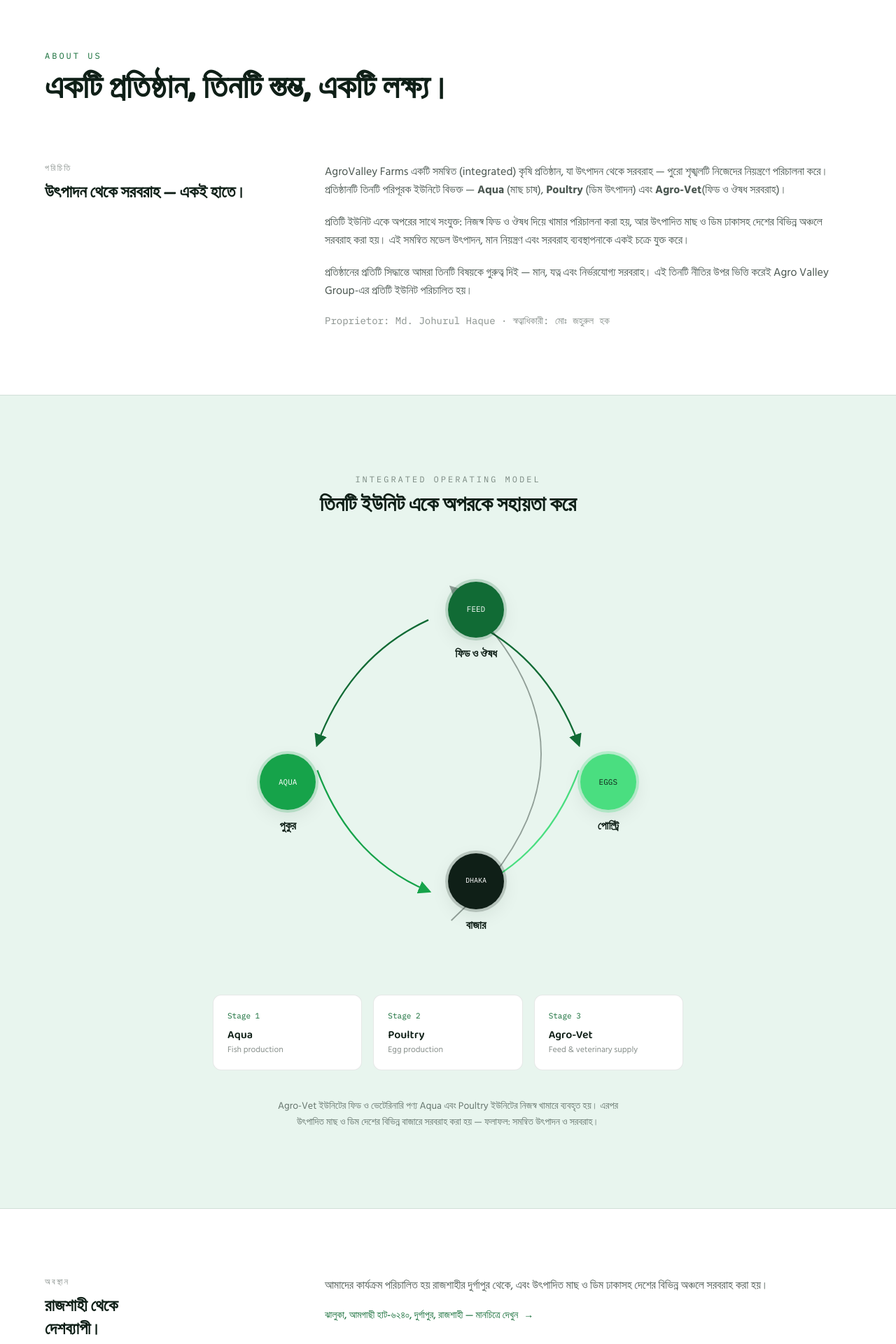
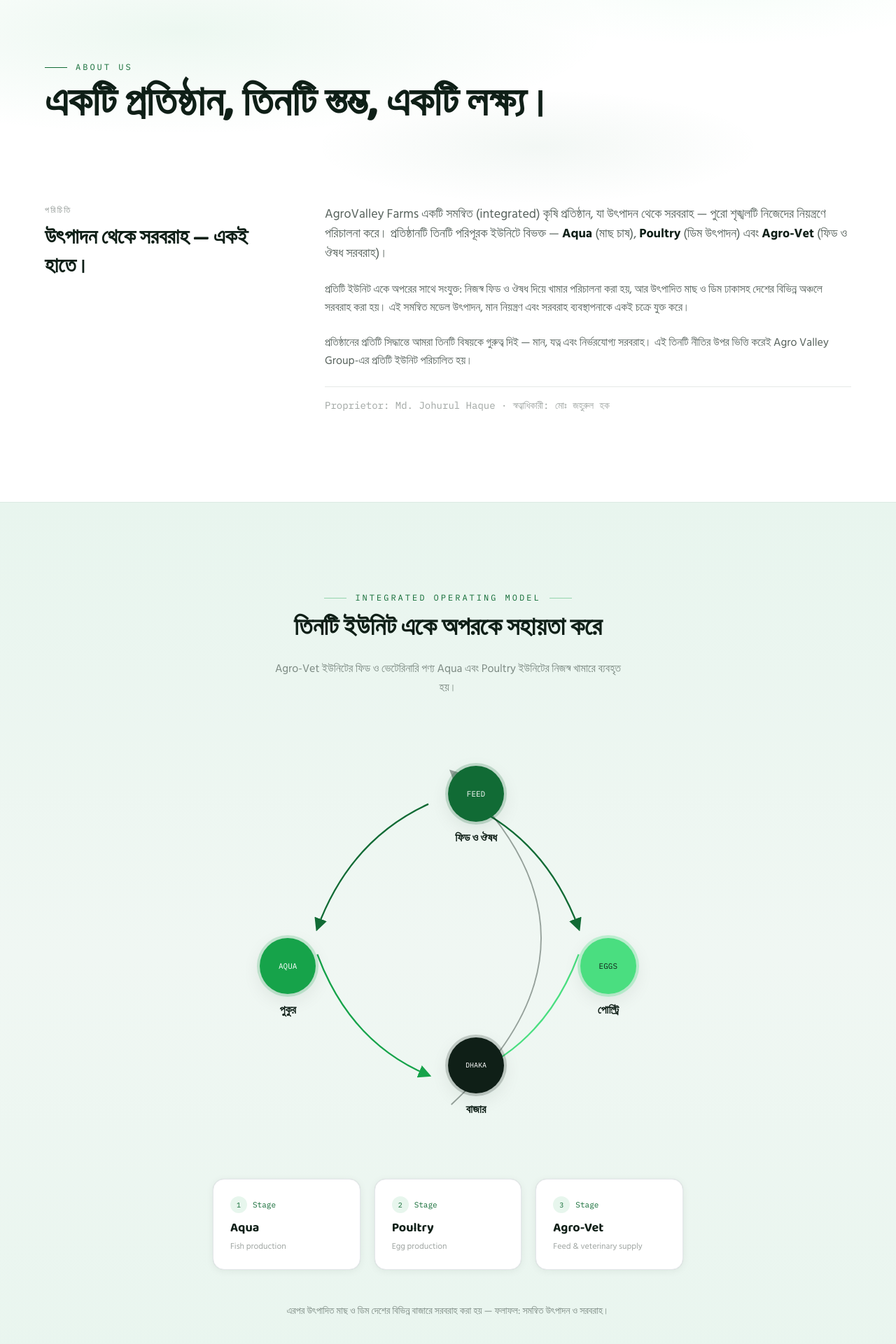
Before and after one commit to agrovalley/bd, a Next.js app: page /about in a window 1280 px wide. Shown: the part 120-2040 px from the top of the page at 70% size. Built offline with nearby package versions, Linux system fonts and the light colour scheme.

Commit message:
🎨 Redesign: professional styling, scroll animations, enhanced cards & UX

```diff
--- a/app/about/page.js
+++ b/app/about/page.js
@@ -3,8 +3,7 @@ import ContactCTA from "@/components/ContactCTA";
 
 export const metadata = {
   title: "পরিচিতি | AgroValley Farms",
-  description:
-    "AgroValley Farms সম্পর্কে জানুন — একটি সমন্বিত কৃষি প্রতিষ্ঠান, যেখানে মাছ চাষ, ডিম উৎপাদন এবং ফিড-ঔষধ সরবরাহ একই ব্যবস্থাপনার অধীনে পরিচালিত হয়।",
+  description: "AgroValley Farms সম্পর্কে জানুন — একটি সমন্বিত কৃষি প্রতিষ্ঠান, যেখানে মাছ চাষ, ডিম উৎপাদন এবং ফিড-ঔষধ সরবরাহ একই ব্যবস্থাপনার অধীনে পরিচালিত হয়।",
 };
 
 const STAGES = [
@@ -16,111 +15,70 @@ const STAGES = [
 export default function AboutPage() {
   return (
     <main>
-      {/* PAGE HEADER */}
-      <section className="pt-36 pb-16 md:pt-48 md:pb-20">
+      <section className="pt-40 pb-20 md:pt-52 md:pb-28 hero-mesh">
         <div className="max-w-wrap mx-auto px-6">
-          <p className="font-mono text-xs tracking-[0.25em] uppercase text-brand-dark mb-4">
-            About Us
-          </p>
-          <h1 className="font-display font-extrabold text-4xl md:text-5xl leading-tight max-w-2xl">
-            একটি প্রতিষ্ঠান, তিনটি স্তম্ভ, একটি লক্ষ্য।
-          </h1>
-        </div>
-      </section>
-
-      {/* INTRO */}
-      <section className="pb-20 md:pb-24">
-        <div className="max-w-wrap mx-auto px-6 grid md:grid-cols-3 gap-12">
-          <div>
-            <p className="font-mono text-xs tracking-[0.2em] uppercase text-ink/50 mb-3">
-              পরিচিতি
-            </p>
-            <h2 className="font-display font-bold text-2xl leading-snug">
-              উৎপাদন থেকে সরবরাহ — একই হাতে।
-            </h2>
-          </div>
-          <div className="md:col-span-2 space-y-5 text-ink/75 leading-relaxed">
-            <p>
-              AgroValley Farms একটি সমন্বিত (integrated) কৃষি প্রতিষ্ঠান, যা উৎপাদন
-              থেকে সরবরাহ — পুরো শৃঙ্খলটি নিজেদের নিয়ন্ত্রণে পরিচালনা করে। প্রতিষ্ঠানটি
-              তিনটি পরিপূরক ইউনিটে বিভক্ত — <strong>Aqua</strong> (মাছ চাষ),
-              <strong> Poultry</strong> (ডিম উৎপাদন) এবং <strong>Agro-Vet</strong>
-              (ফিড ও ঔষধ সরবরাহ)।
-            </p>
-            <p>
-              প্রতিটি ইউনিট একে অপরের সাথে সংযুক্ত: নিজস্ব ফিড ও ঔষধ দিয়ে খামার
-              পরিচালনা করা হয়, আর উৎপাদিত মাছ ও ডিম ঢাকাসহ দেশের বিভিন্ন অঞ্চলে
-              সরবরাহ করা হয়। এই সমন্বিত মডেল উৎপাদন, মান নিয়ন্ত্রণ এবং সরবরাহ
-              ব্যবস্থাপনাকে একই চক্রে যুক্ত করে।
-            </p>
-            <p>
-              প্রতিষ্ঠানের প্রতিটি সিদ্ধান্তে আমরা তিনটি বিষয়কে গুরুত্ব দিই — মান,
-              যত্ন এবং নির্ভরযোগ্য সরবরাহ। এই তিনটি নীতির উপর ভিত্তি করেই Agro Valley
-              Group-এর প্রতিটি ইউনিট পরিচালিত হয়।
-            </p>
-            <p className="font-mono text-sm text-ink/50">
-              Proprietor: Md. Johurul Haque &middot; স্বত্বাধিকারী: মোঃ জহুরুল হক
-            </p>
+          <div className="reveal">
+            <p className="font-mono text-xs tracking-[0.25em] uppercase text-brand-dark mb-4 flex items-center gap-3"><span className="w-8 h-px bg-brand-dark" />About Us</p>
+            <h1 className="font-display font-extrabold text-4xl md:text-5xl lg:text-6xl leading-[1.1] max-w-3xl">একটি প্রতিষ্ঠান, তিনটি স্তম্ভ, একটি লক্ষ্য।</h1>
           </div>
         </div>
       </section>
 
-      {/* INTEGRATED MODEL */}
-      <section className="bg-soft py-20 md:py-28 border-y border-ink/10">
+      <section className="pb-24 md:pb-32">
+        <div className="max-w-wrap mx-auto px-6">
+          <div className="grid md:grid-cols-12 gap-12">
+            <div className="md:col-span-4 reveal">
+              <p className="font-mono text-xs tracking-[0.2em] uppercase text-ink/50 mb-3">পরিচিতি</p>
+              <h2 className="font-display font-bold text-3xl leading-snug">উৎপাদন থেকে সরবরাহ — একই হাতে।</h2>
+            </div>
+            <div className="md:col-span-8 space-y-6 text-ink/70 leading-relaxed reveal reveal-delay-2">
+              <p className="text-lg">AgroValley Farms একটি সমন্বিত (integrated) কৃষি প্রতিষ্ঠান, যা উৎপাদন থেকে সরবরাহ — পুরো শৃঙ্খলটি নিজেদের নিয়ন্ত্রণে পরিচালনা করে। প্রতিষ্ঠানটি তিনটি পরিপূরক ইউনিটে বিভক্ত — <strong className="text-ink">Aqua</strong> (মাছ চাষ), <strong className="text-ink">Poultry</strong> (ডিম উৎপাদন) এবং <strong className="text-ink">Agro-Vet</strong> (ফিড ও ঔষধ সরবরাহ)।</p>
+              <p>প্রতিটি ইউনিট একে অপরের সাথে সংযুক্ত: নিজস্ব ফিড ও ঔষধ দিয়ে খামার পরিচালনা করা হয়, আর উৎপাদিত মাছ ও ডিম ঢাকাসহ দেশের বিভিন্ন অঞ্চলে সরবরাহ করা হয়। এই সমন্বিত মডেল উৎপাদন, মান নিয়ন্ত্রণ এবং সরবরাহ ব্যবস্থাপনাকে একই চক্রে যুক্ত করে।</p>
+              <p>প্রতিষ্ঠানের প্রতিটি সিদ্ধান্তে আমরা তিনটি বিষয়কে গুরুত্ব দিই — মান, যত্ন এবং নির্ভরযোগ্য সরবরাহ। এই তিনটি নীতির উপর ভিত্তি করেই Agro Valley Group-এর প্রতিটি ইউনিট পরিচালিত হয়।</p>
+              <div className="pt-4 border-t border-ink/10">
+                <p className="font-mono text-sm text-ink/40">Proprietor: Md. Johurul Haque · স্বত্বাধিকারী: মোঃ জহুরুল হক</p>
+              </div>
+            </div>
+          </div>
+        </div>
+      </section>
+
+      <section className="bg-gradient-soft py-24 md:py-32 border-y border-ink/5">
         <div className="max-w-wrap mx-auto px-6 text-center">
-          <p className="font-mono text-xs tracking-[0.25em] uppercase text-ink/50 mb-3">
-            Integrated Operating Model
-          </p>
-          <h2 className="font-display font-bold text-2xl md:text-3xl max-w-xl mx-auto mb-14">
-            তিনটি ইউনিট একে অপরকে সহায়তা করে
-          </h2>
-          <CycleDiagram />
-
-          <div className="mt-16 grid sm:grid-cols-3 gap-4 max-w-2xl mx-auto text-left">
-            {STAGES.map((s, i) => (
-              <div key={s.label} className="bg-white rounded-xl border border-ink/10 p-5">
-                <p className="font-mono text-[11px] text-brand-dark mb-1">Stage {i + 1}</p>
-                <p className="font-display font-semibold">{s.label}</p>
-                <p className="text-xs text-ink/50">{s.note}</p>
+          <div className="reveal">
+            <p className="font-mono text-xs tracking-[0.25em] uppercase text-brand-dark mb-4 flex items-center justify-center gap-3"><span className="w-8 h-px bg-brand/40" />Integrated Operating Model<span className="w-8 h-px bg-brand/40" /></p>
+            <h2 className="font-display font-bold text-3xl md:text-4xl max-w-xl mx-auto mb-6">তিনটি ইউনিট একে অপরকে সহায়তা করে</h2>
+            <p className="text-ink/50 max-w-lg mx-auto mb-16">Agro-Vet ইউনিটের ফিড ও ভেটেরিনারি পণ্য Aqua এবং Poultry ইউনিটের নিজস্ব খামারে ব্যবহৃত হয়।</p>
+          </div>
+          <div className="reveal reveal-delay-2"><CycleDiagram /></div>
+          <div className="mt-16 grid sm:grid-cols-3 gap-5 max-w-2xl mx-auto text-left reveal reveal-delay-3">
+            {STAGES.map((s,i)=> (
+              <div key={s.label} className="bg-white rounded-2xl border border-ink/8 p-6 shadow-card hover:shadow-card-hover transition-shadow duration-300">
+                <p className="font-mono text-[11px] text-brand-dark mb-2 flex items-center gap-2"><span className="w-6 h-6 rounded-full bg-brand/10 flex items-center justify-center text-[10px]">{i+1}</span>Stage</p>
+                <p className="font-display font-bold text-lg">{s.label}</p>
+                <p className="text-xs text-ink/40 mt-1">{s.note}</p>
               </div>
             ))}
           </div>
-
-          <p className="mt-10 max-w-lg mx-auto text-sm text-ink/60 leading-relaxed">
-            Agro-Vet ইউনিটের ফিড ও ভেটেরিনারি পণ্য Aqua এবং Poultry ইউনিটের নিজস্ব
-            খামারে ব্যবহৃত হয়। এরপর উৎপাদিত মাছ ও ডিম দেশের বিভিন্ন বাজারে সরবরাহ
-            করা হয় — ফলাফল: সমন্বিত উৎপাদন ও সরবরাহ।
-          </p>
+          <p className="mt-12 max-w-lg mx-auto text-sm text-ink/50 leading-relaxed reveal reveal-delay-4">এরপর উৎপাদিত মাছ ও ডিম দেশের বিভিন্ন বাজারে সরবরাহ করা হয় — ফলাফল: সমন্বিত উৎপাদন ও সরবরাহ।</p>
         </div>
       </section>
 
-      {/* LOCATION */}
-      <section className="py-20 md:py-24">
-        <div className="max-w-wrap mx-auto px-6 grid md:grid-cols-3 gap-12">
-          <div>
-            <p className="font-mono text-xs tracking-[0.2em] uppercase text-ink/50 mb-3">
-              অবস্থান
-            </p>
-            <h2 className="font-display font-bold text-2xl leading-snug">
-              রাজশাহী থেকে
-              <br />
-              দেশব্যাপী।
-            </h2>
-          </div>
-          <div className="md:col-span-2 text-ink/75 leading-relaxed">
-            <p className="mb-4">
-              আমাদের কার্যক্রম পরিচালিত হয় রাজশাহীর দুর্গাপুর থেকে, এবং উৎপাদিত মাছ
-              ও ডিম ঢাকাসহ দেশের বিভিন্ন অঞ্চলে সরবরাহ করা হয়।
-            </p>
-            <a
-              href="https://www.google.com/maps/@24.3983037,88.730349,16z"
-              target="_blank"
-              rel="noopener noreferrer"
-              className="inline-flex items-center gap-2 text-sm font-medium text-brand-dark"
-            >
-              ঝালুকা, আমগাছী হাট-৬২৪০, দুর্গাপুর, রাজশাহী — মানচিত্রে দেখুন
-              <span aria-hidden="true">→</span>
-            </a>
+      <section className="py-24 md:py-32">
+        <div className="max-w-wrap mx-auto px-6">
+          <div className="grid md:grid-cols-12 gap-12">
+            <div className="md:col-span-4 reveal">
+              <p className="font-mono text-xs tracking-[0.2em] uppercase text-ink/50 mb-3">অবস্থান</p>
+              <h2 className="font-display font-bold text-3xl leading-snug">রাজশাহী থেকে দেশব্যাপী।</h2>
+            </div>
+            <div className="md:col-span-8 reveal reveal-delay-2">
+              <p className="text-ink/70 leading-relaxed text-lg mb-6">আমাদের কার্যক্রম পরিচালিত হয় রাজশাহীর দুর্গাপুর থেকে, এবং উৎপাদিত মাছ ও ডিম ঢাকাসহ দেশের বিভিন্ন অঞ্চলে সরবরাহ করা হয়।</p>
+              <a href="https://www.google.com/maps/@24.3983037,88.730349,16z" target="_blank" rel="noopener noreferrer" className="inline-flex items-center gap-3 text-sm font-semibold text-brand-dark bg-brand/5 px-6 py-3 rounded-full hover:bg-brand/10 transition-colors group">
+                <span className="w-8 h-8 rounded-full bg-brand/10 flex items-center justify-center text-xs">📍</span>
+                ঝালুকা, আমগাছী হাট-৬২৪০, দুর্গাপুর, রাজশাহী — মানচিত্রে দেখুন
+                <span className="group-hover:translate-x-1 transition-transform">→</span>
+              </a>
+            </div>
           </div>
         </div>
       </section>
```
